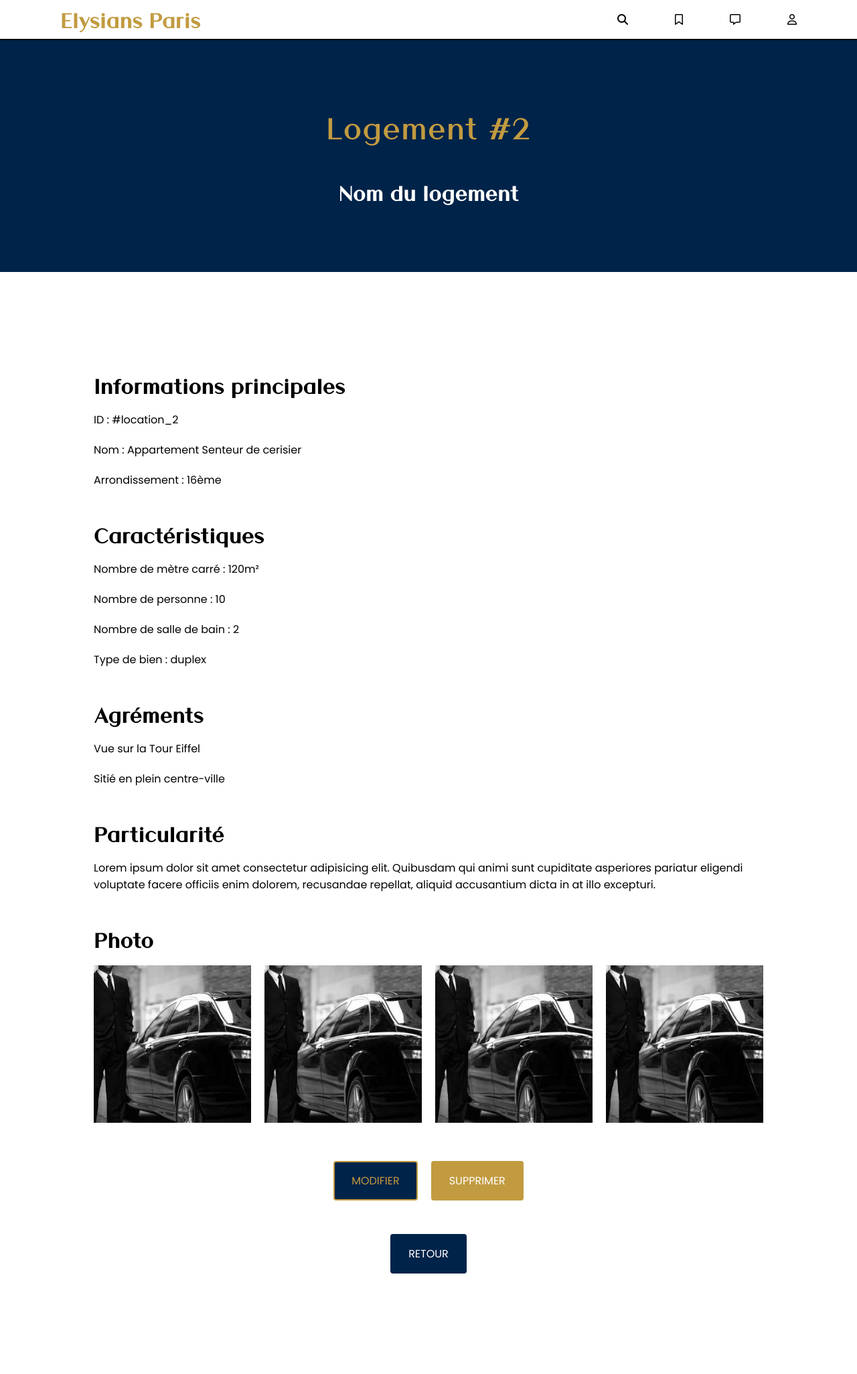
After one commit to JiekRuan/service_platform, a PHP site: page /public/templates/management/readApartement.php in a window 1280 px wide. The commit adds this page. Shown: the whole page at 67% size. Run offline with PHP 8.4, Linux system fonts and the light colour scheme.

Commit message:
appartement crud

```diff
--- a/public/css/admin.css
+++ b/public/css/admin.css
@@ -24,4 +24,8 @@
         width: 100%;
         align-items: flex-start;
     }
+
+    .userForm {
+        flex-direction: column;
+    }
 }
--- a/public/css/global.css
+++ b/public/css/global.css
@@ -102,6 +102,8 @@ a {
     padding: 15px 25px;
     background-color: var(--goldPrimary);
     border: 2px solid var(--goldPrimary);
+    cursor: pointer;
+    user-select: none;
 
 }
 
@@ -127,6 +129,8 @@ a {
     padding: 15px 25px;
     background-color: var(--bluePrimary);
     border: 2px solid var(--bluePrimary);
+    cursor: pointer;
+    user-select: none;
 
 }
 
@@ -151,6 +155,8 @@ a {
     background-color: var(--bluePrimary);
     color: var(--goldPrimary);
     padding: 15px 25px;
+    cursor: pointer;
+    user-select: none;
 }
 
 .blueGoldButton:hover {
--- /dev/null
+++ b/public/css/managementCrud.css
@@ -0,0 +1,66 @@
+.apartement {
+    display: flex;
+    flex-direction: column;
+    padding: 50px;
+    justify-content: space-between;
+    align-items: center;
+    gap: 50px;
+    position: relative;
+}
+
+.userInfo ul {
+    display: flex;
+    flex-direction: column;
+    gap: 20px;
+    list-style-type: none;
+}
+
+.readImage {
+    display: flex;
+    flex-direction: row;
+    gap: 20px;
+}
+
+.readImage figure img {
+    width: 100%;
+    object-fit: cover;
+}
+
+#readDeleteMenu, .readDeleteMenu {
+    background-color: var(--white);
+    box-shadow: var(--shadow1);
+    display: none;
+    flex-direction: column;
+    gap: 20px;
+    align-items: center;
+    padding: 50px;
+    position: fixed;
+    top: 50%;
+    left: 50%;
+    transform: translate(-50%, -50%);
+}
+
+#readDeleteMenuButton, .readDeleteMenuButton {
+    display: flex;
+    flex-direction: row;
+    gap: 20px;
+}
+
+@media (max-width: 1024px) {
+    input {
+        width: 100%;
+    }
+
+    .userForm {
+        flex-direction: row;
+    }
+
+    .apartement {
+        padding: 0px;
+    }
+
+    .readImage {
+        flex-direction: column;
+    }
+
+}
--- /dev/null
+++ b/public/js/readApartement.js
@@ -0,0 +1,3 @@
+let readDelete = document.getElementById('readDelete');
+let readDeleteMenu = document.getElementById('readDeleteMenu');
+toggleMenu(readDelete, readDeleteMenu);
--- /dev/null
+++ b/public/templates/management/readApartement.php
@@ -0,0 +1,78 @@
+<?php include '../componant/header.html' ?>
+<link rel="stylesheet" href="../../css/admin.css">
+<link rel="stylesheet" href="../../css/managementCrud.css">
+
+<main>
+    <div class="banner">
+        <h1>Logement #2</h1>
+        <h3>Nom du logement</h3>
+    </div>
+
+    <div class="userContainer">
+
+        <div class="apartement">
+            <div class="userInfo">
+                <h3>Informations principales</h3>
+                <p>ID : #location_2</p>
+                <p>Nom : Appartement Senteur de cerisier</p>
+                <p>Arrondissement : 16ème</p>
+            </div>
+            <div class="userInfo">
+                <h3>Caractéristiques</h3>
+                <ul>
+                    <li>Nombre de mètre carré : 120m²</li>
+                    <li>Nombre de personne : 10</li>
+                    <li>Nombre de salle de bain : 2</li>
+                    <li>Type de bien : duplex</li>
+                </ul>
+            </div>
+            <div class="userInfo">
+                <h3>Agréments</h3>
+                <ul>
+                    <li>Vue sur la Tour Eiffel</li>
+                    <li>Sitié en plein centre-ville</li>
+                </ul>
+            </div>
+            <div class="userInfo">
+                <h3>Particularité</h3>
+                <p>Lorem ipsum dolor sit amet consectetur adipisicing elit. Quibusdam qui animi sunt cupiditate asperiores pariatur eligendi voluptate facere officiis enim dolorem, recusandae repellat, aliquid accusantium dicta in at illo excepturi.</p>
+            </div>
+            <div class="userInfo">
+                <h3>Photo</h3>
+                <div class="readImage">
+                    <figure><img src="../../images/concierge/service_1.png" alt="placeholder"></figure>
+                    <figure><img src="../../images/concierge/service_1.png" alt="placeholder"></figure>
+                    <figure><img src="../../images/concierge/service_1.png" alt="placeholder"></figure>
+                    <figure><img src="../../images/concierge/service_1.png" alt="placeholder"></figure>
+                </div>
+            </div>
+
+            <div class="userForm">
+                <form action="" method="POST"><input type="submit" value="Modifier" class="blueGoldButton"></form>
+                <p class="goldenButton" id="readDelete">Supprimer</p>
+
+                <div id="readDeleteMenu">
+                    <p>Êtes-vous sûr(e) de vouloir supprimer ce logement ?</p>
+                    <div id="readDeleteMenuButton">
+                        <div class="userForm">
+                            <a href="" class="blueButton">Annuler</a>
+                        </div>
+                        <form action="" method="POST"><input type="submit" value="Supprimer" class="goldenButton"></form>
+                    </div>
+                </div>
+
+            </div>
+
+            <div class="userForm">
+                <a href="" class="blueButton">Retour</a>
+            </div>
+        </div>
+
+    </div>
+
+</main>
+
+</body>
+<script src="../../js/readApartement.js"></script>
+
+</html>
```
Also changed, not shown: public/js/listApartement.js (added, +7 -0 lines), public/templates/management/createApartement.php (added, +64 -0 lines), public/templates/management/listApartement.php (added, +77 -0 lines), public/templates/management/updateApartement.php (added, +64 -0 lines), public/templates/management/a.html (deleted).
